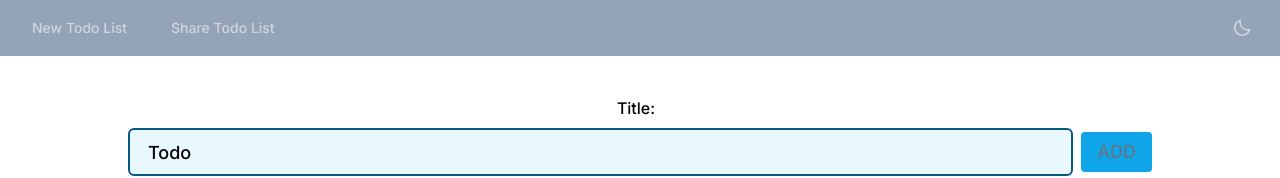
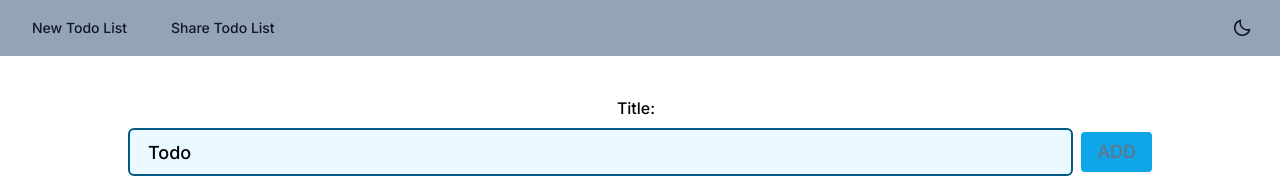
Before and after one commit to bunyaminerdal/berdal-todo-app, a Next.js app: page /1 in a window 1280 px wide. Shown: the top 178 px of the page. Built offline with nearby package versions, Linux system fonts and the light colour scheme; no server answers; the database is empty.

Commit message:
:bug: themeChangeButton fixed

```diff
--- a/src/components/styled/navbar/index.tsx
+++ b/src/components/styled/navbar/index.tsx
@@ -1,7 +1,6 @@
 import Link from "next/link";
 import React from "react";
 import { useRouter } from "next/router";
-import StyledButton from "../button";
 import { BiMoon, BiSun } from "react-icons/bi";
 import { useChangeTheme } from "@/hooks/useChangeTheme";
 
@@ -10,18 +9,22 @@ const StyledNavbar = () => {
     query: { todoListId },
   } = useRouter();
   const { theme, changeTheme } = useChangeTheme();
+  if (!todoListId)
+    return (
+      <nav className="z-50 flex h-14 w-full min-w-max items-center justify-center gap-5 bg-slate-400 px-5 dark:bg-slate-800"></nav>
+    );
   return (
     <nav className="z-50 flex h-14 w-full min-w-max items-center justify-center gap-5 bg-slate-400 px-5 dark:bg-slate-800">
       {todoListId ? (
         <div className="flex flex-row gap-5">
           <Link
-            className="rounded-md px-3 py-2 text-sm font-medium text-gray-300 hover:bg-gray-700 hover:text-white"
+            className="rounded-md px-3 py-2 text-sm font-medium text-slate-900 hover:bg-slate-700 hover:text-white dark:text-slate-400 dark:hover:text-slate-100"
             href="/"
           >
             New Todo List
           </Link>
           <Link
-            className="rounded-md px-3 py-2 text-sm font-medium text-gray-300 hover:bg-gray-700 hover:text-white"
+            className="rounded-md px-3 py-2 text-sm font-medium text-slate-900 hover:bg-slate-700 hover:text-white dark:text-slate-400 dark:hover:text-slate-100"
             href="/"
           >
             Share Todo List
@@ -30,7 +33,7 @@ const StyledNavbar = () => {
       ) : (
         <div className="flex flex-row gap-5">
           <Link
-            className="rounded-md px-3 py-2 text-sm font-medium text-gray-300 hover:bg-gray-700 hover:text-white"
+            className="rounded-md px-3 py-2 text-sm font-medium text-slate-900 hover:bg-slate-700 hover:text-white dark:text-slate-400 dark:hover:text-slate-100"
             href="/"
           >
             Welcome Be Todo
@@ -38,7 +41,7 @@ const StyledNavbar = () => {
         </div>
       )}
       <a
-        className="ml-auto cursor-pointer rounded-full p-2 text-sm font-medium text-gray-300 hover:bg-gray-700 hover:text-white"
+        className="ml-auto cursor-pointer rounded-full p-2 text-sm font-medium text-slate-900 hover:bg-slate-700 hover:text-white dark:text-slate-400 dark:hover:text-slate-100"
         onClick={changeTheme}
       >
         {theme === "dark" ? (
```
